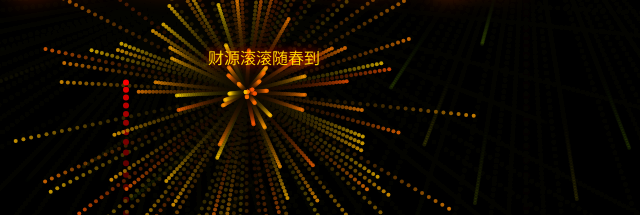
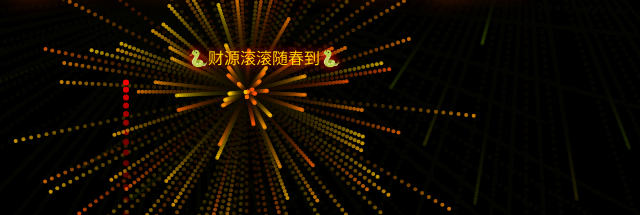
Before and after one commit to LevienZh/newyear, a plain HTML site: page index.html in a window 1280 px wide. Shown: the part 276-491 px from the top of the page, 376-1016 px from the left. Drawn offline with Linux system fonts and the light colour scheme.

Commit message:
Update index.html

```diff
--- a/index.html
+++ b/index.html
@@ -194,7 +194,7 @@
         animate();
 
         // 动态祝福语
-        const blessings = ["财源滚滚随春到", "喜气洋洋伴福来", "万事如意新春乐", "阖家幸福庆团圆"];
+        const blessings = ["🐍财源滚滚随春到🐍", "🐍喜气洋洋伴福来🐍", "🐍万事如意新春乐🐍", "🐍阖家幸福庆团圆🐍"];
         let index = 0;
         setInterval(() => {
             document.getElementById('dynamicText').style.opacity = 0;
```
